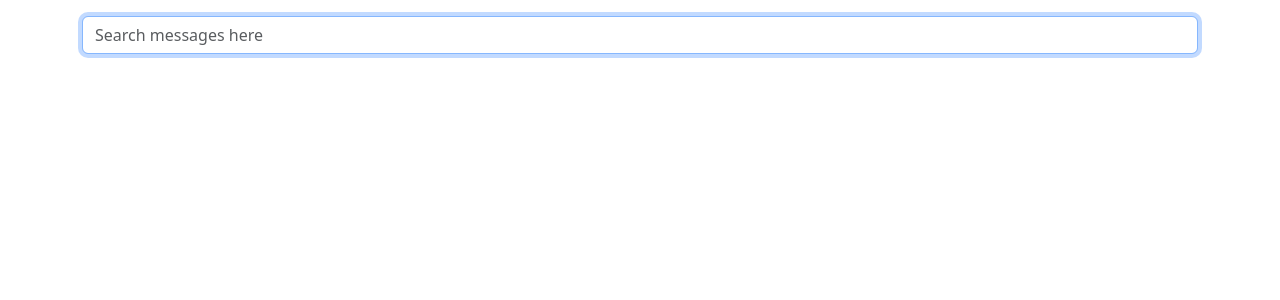
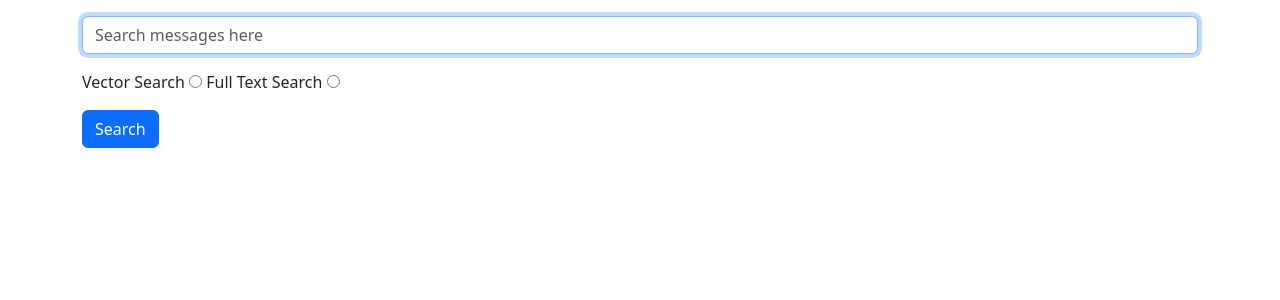
Before and after one commit to joh4nd/mes-search, a Flask app: page / in a window 1280 px wide. Shown: the part 57-357 px from the top of the page. Run offline with Flask 3, Linux system fonts and the light colour scheme.

Commit message:
searchtype options in index.html and todo for app and es_client

```diff
--- a/src/gui-search/app.py
+++ b/src/gui-search/app.py
@@ -26,13 +26,12 @@ def handle_search():
     For combined semantic/vector and full-text search
 
     Refs:
-    - https://www.elastic.co/search-labs/tutorials/search-tutorial/semantic-search/semantic-search
-    - https://www.elastic.co/search-labs/tutorials/search-tutorial/semantic-search/hybrid-search
-    - https://www.elastic.co/search-labs/tutorials/search-tutorial/vector-search/hybrid-search
+    - https://www.elastic.co/search-labs/tutorials/search-tutorial/vector-search
     """
 
     query = request.form.get('query', '')
     from_ = request.form.get('from_', type=int, default=0)
+    search_type = request.form.get('searchType', '')
 
     indexname = list(es.es.indices.get_alias(index="*").keys())[0]
     if indexname == "isis_docs":
@@ -42,17 +41,15 @@ def handle_search():
     else:
         pass
 
-    # combined search
-    search_query = {'sub_searches': [
-                {'query': {'match': {doctype: {'query': query}}}}, # full-text
-                {'query': {'text_expansion': {'elser_embedding': {
+    if search_type == 'full-text':
+        query = {'query': {'match': {doctype: {'query': query}}}}
+
+    elif search_type == 'vector':
+        query = {'query': {'text_expansion': {'elser_embedding': {
                                             'model_id': '.elser_model_2', # see es.deploy_elser()
-                                            'model_text': query}}}} # vector
-                                    ],
-                'rank': {'rrf': {}}} # combine
+                                            'model_text': query}}}}
 
-    res = es.search(**search_query,
-                    size=5, from_=from_)
+    res = es.search(query=query, size=5, from_=from_, searchtype = search_type)
 
     return render_template('index.html',
                            results = res['hits']['hits'],
--- a/src/gui-search/templates/index.html
+++ b/src/gui-search/templates/index.html
@@ -1,11 +1,19 @@
 {% extends 'base.html' %}
 
 {% block content %}
-    <form method="POST" action="{{ url_for('handle_search') }}">
-      <div class="mb-3">
-          <input type="text" class="form-control" name="query" id="query" placeholder="Search messages here" value="{{ query }}" autofocus>
-      </div>
-    </form>
+
+<form method="POST" action="{{ url_for('handle_search') }}">
+    <div class="mb-3">
+        <input type="text" class="form-control" name="query" id="query" placeholder="Search messages here" value="{{ query }}" autofocus>
+    </div>
+    <div class="mb-3">
+        <label for="vector">Vector Search</label>
+        <input type="radio" id="vector" name="searchType" value="vector">
+        <label for="full_text">Full Text Search</label>
+        <input type="radio" id="full_text" name="searchType" value="full_text">
+    </div>
+    <button type="submit" class="btn btn-primary">Search</button>
+</form>
 
     {% if results %}
         <div class="row mb-3">
```
Also changed, not shown: 1 other file.
